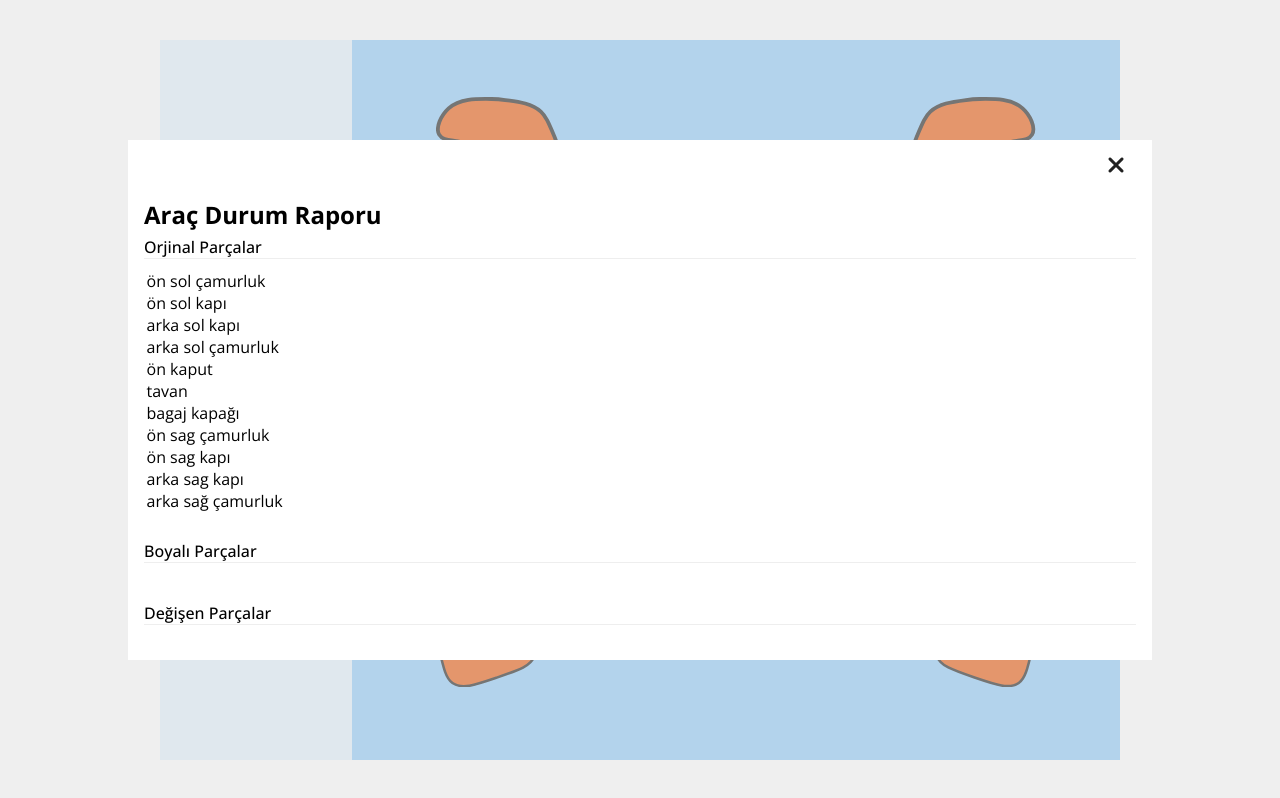
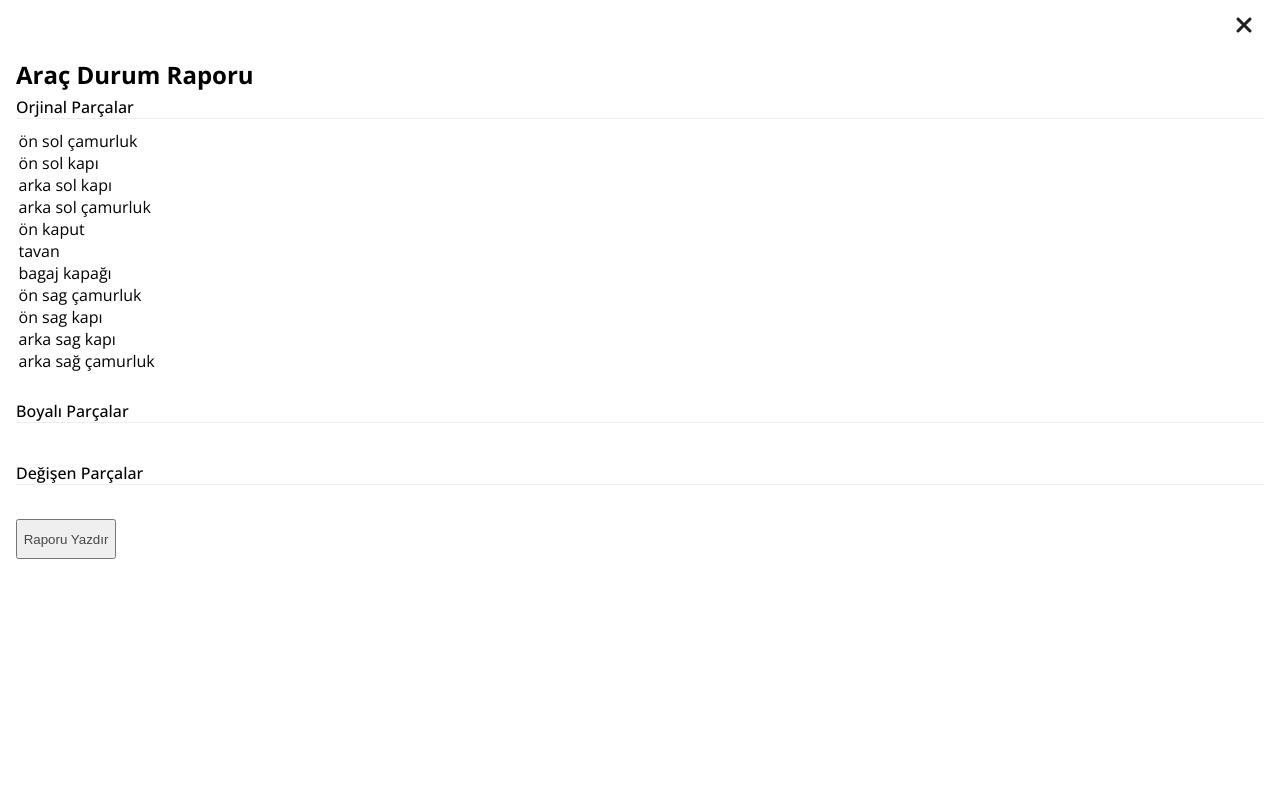
Before and after one commit to ragaslan/araba-ekspertiz-programi, a plain HTML site: page index.html in a window 1280 px wide. Both pictures are taken after a click on the link "Durum". Drawn offline with nearby package versions, Linux system fonts and the light colour scheme.

Commit message:
Add files via upload

```diff
--- a/index.html
+++ b/index.html
@@ -39,8 +39,8 @@
             <span class="detail">Değişen ve boya</span>
           </div>
         </div>
-        <a href="#" class="btn statusBtn" onClick="showStatus()">Durum</a>
-        <a href="#" class="btn resetBtn" onClick="clearAll()">Sıfırla</a>
+        <a href="#" class="btn statusBtn" onclick="showStatus()">Durum</a>
+        <a href="#" class="btn resetBtn" onclick="clearAll()">Sıfırla</a>
       </div>
       <div class="main">
         <div class="left section">
@@ -413,7 +413,7 @@
         </div>
       </div>
     </div>
-    <div class="outer">
+    <div class="outer" id="printableDiv">
       <div class="popup">
         <div class="closeIcon"><i class="fa-solid fa-xmark"></i></div>
         <div class="popupContainer">
@@ -430,10 +430,50 @@
             <div class="title">Değişen Parçalar</div>
             <div class="set-container" id="changed"></div>
           </div>
+          <button class="printBtn" onclick="printBtnRun()">Raporu Yazdır</button>
         </div>
       </div>
     </div>
     <script>
+      let printBtn = document.querySelector(".printBtn");
+
+      printBtn.onclick = function printBtnRun(e)  {
+
+        let printWidth = window.innerWidth;
+        let printHeight = window.innerHeight;
+
+        let printHtml = window.open('', 'PRINT', `height=${printHeight},width=${printWidth}`);
+
+        printHtml.document.write('<html><head>');
+
+        let printableDiv = document.getElementById("printableDiv");
+        let btnHtml = printableDiv.firstElementChild.firstElementChild.nextElementSibling.lastElementChild;
+        printableDiv.firstElementChild.firstElementChild.nextElementSibling.lastElementChild.remove();
+
+
+
+
+
+        printHtml.document.write(printableDiv.innerHTML);
+
+        printHtml.document.write('</body></html>');
+
+        printHtml.document.close();
+
+        printHtml.focus();
+
+        printHtml.print();
+        printableDiv.firstElementChild.firstElementChild.nextElementSibling.appendChild(btnHtml);
+
+
+        printHtml.close();
+
+
+
+
+
+      }
+
       let partStates = [
         {
           partId: 1,
@@ -685,6 +725,8 @@
         // orjinal state i başlagnıcdaki halinin kopyası ile güncelledik
         partStates = defaultPartStates;
       };
+
+
     </script>
   </body>
 </html>
--- a/style.css
+++ b/style.css
@@ -150,12 +150,10 @@
     background-color: rgba(221, 221, 221, 0.46);
   }
   .popup{
-    width: 80%;
-    height: 65%;
+    width: 100%;
+    height: 100%;
     background-color: #fff;
 
-    top: 25vh;
-    left: 25vw;
   }
   .closeIcon{
     width: 100%;
@@ -202,7 +200,14 @@
 
     padding: 2.5px;
   }
+.printBtn{
+  width: 100px;
+  height: 40px;
 
+  cursor: pointer;
+
+  color: #464646;
+}
 
   @media(max-width:1024px){
     .screen{
```
